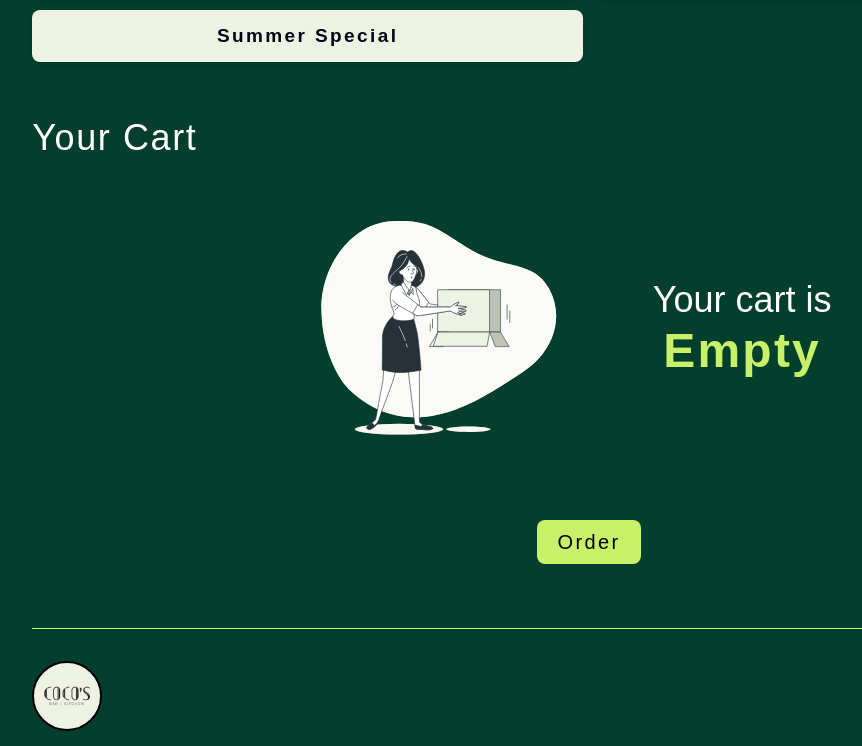
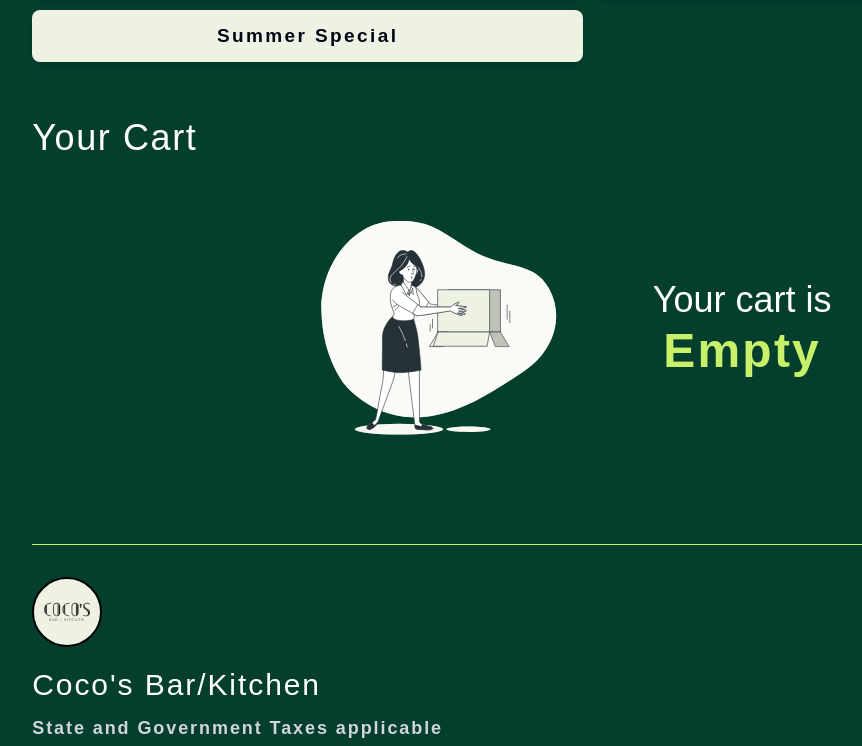
Before and after one commit to Sammy970/menu, a Next.js app: page / in a window 1280 px wide. Shown: the part 659-1405 px from the top of the page, without its empty margins (51-913 px from the left). Built offline with nearby package versions, Linux system fonts and the light colour scheme; a web font is replaced by a local one.

Commit message:
Made Order Button Dynamic

```diff
--- a/app/sections/CartItems.jsx
+++ b/app/sections/CartItems.jsx
@@ -31,6 +31,10 @@ const CartItems = () => {
     } else {
       dispatch(updateQuantity({ id, quantity: newQuantity }));
     }
+  };
+
+  const handleOrder = () => {
+    console.log("Your Order: ", cart);
   };
 
   const totalCost = cart.reduce(
@@ -112,7 +116,7 @@ const CartItems = () => {
                   </TableRow>
                 );
               })}
-            <TableRow className="bg-[#C8F169] text-lg text-black font-hind">
+            <TableRow className="bg-[#C8F169] hover:bg-[#C8F169] text-lg text-black font-hind">
               <TableCell className="font-bold text-left">Total</TableCell>
               <TableCell></TableCell>
               <TableCell className="font-bold text-right">
@@ -124,11 +128,16 @@ const CartItems = () => {
         </Table>
       )}
 
-      <div className="w-full m-auto flex items-center justify-center mt-10">
-        <button className="bg-[#C8F169] rounded-lg text-black font-khand tracking-[0.15rem] text-xl py-2 px-5">
-          Order
-        </button>
-      </div>
+      {cart.length > 0 && (
+        <div className="w-full m-auto flex items-center justify-center mt-10">
+          <button
+            onClick={handleOrder}
+            className="bg-[#C8F169] hover:bg-[#a1c254] rounded-lg text-black font-khand tracking-[0.15rem] text-xl py-2 px-5"
+          >
+            Order
+          </button>
+        </div>
+      )}
     </section>
   );
 };
```
